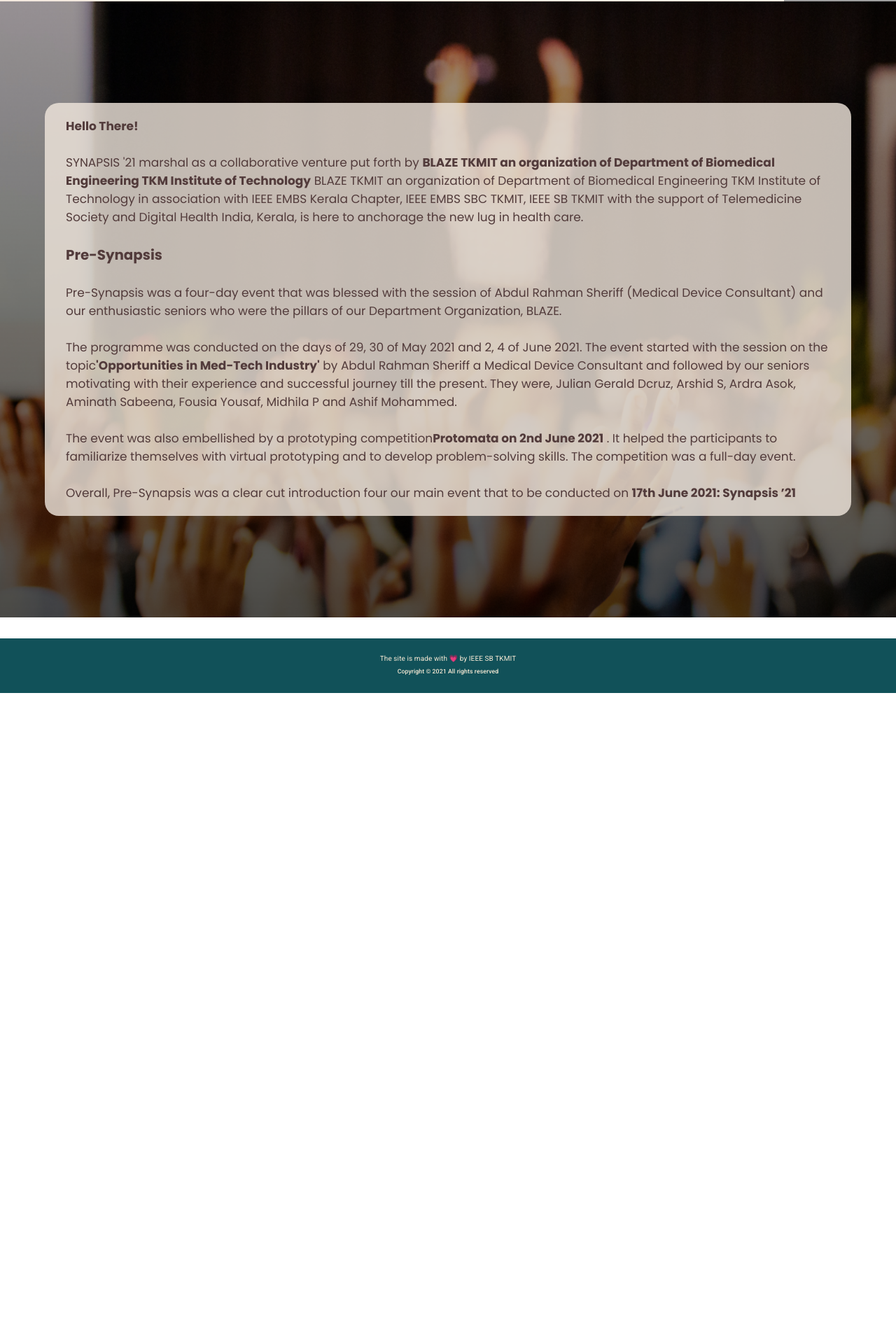
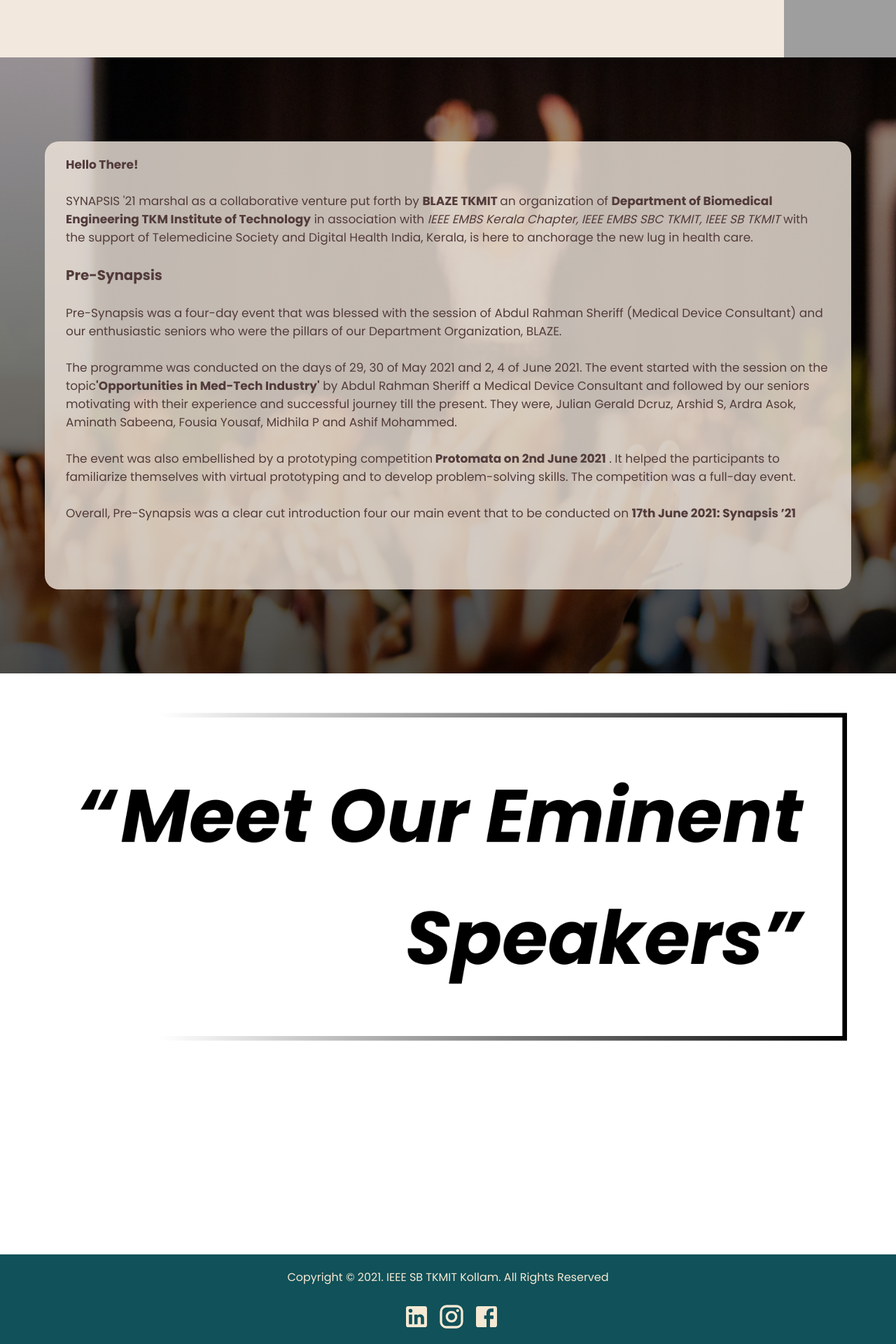
Before and after one commit to nijin26/synapsis_ieee_sb, a React (Create React App) app: page /#/ in a window 1280 px wide. Shown: the part 702-2622 px from the top of the page at 70% size. Before the commit the page ends 1692 px from the top, so only its background shows below. Built offline with nearby package versions, Linux system fonts and the light colour scheme; grey boxes are pictures that could not be loaded.

Commit message:
Home_About Section Completed

```diff
--- a/src/components/Footer/Footer.jsx
+++ b/src/components/Footer/Footer.jsx
@@ -1,22 +1,30 @@
 import React from "react";
-import classes from "./Footer.module.css";
+import styles from "./Footer.module.css";
 
-import { Typography } from "@material-ui/core";
+//Icons
+import LinkedInIcon from "@material-ui/icons/LinkedIn";
+import InstagramIcon from "@material-ui/icons/Instagram";
+import FacebookIcon from "@material-ui/icons/Facebook";
 
 const Footer = () => {
   return (
-    <div className={classes.container}>
-      <Typography variant="subtitle1" component="p" gutterBottom>
-        The site is made with 💗 by IEEE SB TKMIT
-      </Typography>
-      <Typography
-        variant="subtitle2"
-        component="p"
-        display="block"
-        gutterBottom
-      >
-        Copyright © 2021 All rights reserved
-      </Typography>
+    <div className={styles.container}>
+      <p>Copyright © 2021. IEEE SB TKMIT Kollam. All Rights Reserved</p>
+
+      <div className={styles.icons}>
+        <a
+          target="_blank"
+          href="https://www.linkedin.com/company/ieee-sb-tkmit/"
+        >
+          <LinkedInIcon fontSize="inherit" />
+        </a>
+        <a target="_blank" href="https://instagram.com/ieeesbtkmit">
+          <InstagramIcon fontSize="inherit" />
+        </a>
+        <a target="_blank" href="https://www.facebook.com/ieeetkmit/">
+          <FacebookIcon fontSize="inherit" />
+        </a>
+      </div>
     </div>
   );
 };
--- a/src/components/Footer/Footer.module.css
+++ b/src/components/Footer/Footer.module.css
@@ -8,4 +8,26 @@
   text-align: center;
   justify-content: center;
   align-items: center;
+  font-size: 1.2rem;
 }
+
+.icons {
+  width: 100%;
+  display: flex;
+  justify-content: center;
+  align-items: center;
+  font-size: 4rem;
+  margin-top: 2rem;
+}
+
+.icons > a {
+  text-decoration: none;
+  color: inherit;
+  margin-left: 1rem;
+}
+
+@media screen and (min-width: 800px) {
+  .container {
+    font-size: 1.6rem;
+  }
+}
--- a/src/index.css
+++ b/src/index.css
@@ -17,4 +17,5 @@
   overflow-x: hidden;
   font-family: "Rubik-Regular";
   font-family: "Poppins", sans-serif;
+  height: 100%;
 }
--- a/src/pages/Home/Home.jsx
+++ b/src/pages/Home/Home.jsx
@@ -4,6 +4,7 @@
 //image
 import tkmitLogo from "../../assets/hero_section/tkmit.png";
 import heroRight from "../../assets/hero_section/bg.png";
+import header from "../../assets/home/speakers_header.png";
 
 //styles
 import styles from "./Home.module.scss";
@@ -36,15 +37,16 @@
             <br />
             <br />
             SYNAPSIS '21 marshal as a collaborative venture put forth by{" "}
+            <b>BLAZE TKMIT </b> an organization of{" "}
             <b>
-              BLAZE TKMIT an organization of Department of Biomedical
-              Engineering TKM Institute of Technology
+              Department of Biomedical Engineering TKM Institute of Technology
             </b>{" "}
-            BLAZE TKMIT an organization of Department of Biomedical Engineering
-            TKM Institute of Technology in association with IEEE EMBS Kerala
-            Chapter, IEEE EMBS SBC TKMIT, IEEE SB TKMIT with the support of
-            Telemedicine Society and Digital Health India, Kerala, is here to
-            anchorage the new lug in health care.
+            in association with{" "}
+            <em>
+              IEEE EMBS Kerala Chapter, IEEE EMBS SBC TKMIT, IEEE SB TKMIT
+            </em>{" "}
+            with the support of Telemedicine Society and Digital Health India,
+            Kerala, is here to anchorage the new lug in health care.
           </p>
           <br />
           <h3>Pre-Synapsis</h3>
@@ -66,7 +68,7 @@
             <br />
             <br />
             The event was also embellished by a prototyping competition
-            <b>Protomata on 2nd June 2021</b> . It helped the participants to
+            <b> Protomata on 2nd June 2021</b> . It helped the participants to
             familiarize themselves with virtual prototyping and to develop
             problem-solving skills. The competition was a full-day event.
             <br />
@@ -76,6 +78,9 @@
           </p>
         </div>
       </section>
+      <section className={styles.speakers}>
+        <img src={header} alt="header" />
+      </section>
     </div>
   );
 };
--- a/src/pages/Home/Home.module.scss
+++ b/src/pages/Home/Home.module.scss
@@ -1,5 +1,4 @@
 .container {
-  width: 100%;
   margin: 0 auto;
   display: flex;
   flex-direction: column;
@@ -8,8 +7,8 @@
 }
 
 .hero {
+  min-height: 30vh;
   display: grid;
-  height: 55vh;
   grid-template-columns: repeat(8, 1fr);
   gap: 10;
   background: #f2e8de;
@@ -71,19 +70,20 @@
 }
 
 .about {
-  width: 100%;
-  height: 180vh;
+  min-height: 180vh;
   background: url("../../assets/home/about.png"),
     linear-gradient(to bottom, rgba(0, 0, 0, 1), rgba(0, 0, 0, 0.51));
   background-repeat: no-repeat;
-  background-position: top center;
+  background-position: center;
   background-size: cover;
   display: flex;
   justify-content: center;
   align-items: center;
 
   &_card {
+    min-height: 120vh;
     width: 90%;
+    margin: 20px auto;
     background: rgba(242, 232, 222, 0.8);
     color: #523b3b;
     border-radius: 20px;
@@ -92,10 +92,19 @@
   }
 }
 
+.speakers {
+  min-height: 100vh;
+  display: grid;
+  grid-template-columns: repeat(8, 1fr);
+  grid-gap: 10px;
+
+  & > img {
+    width: 800%;
+  }
+}
+
 @media screen and (min-width: 620px) {
   .hero {
-    height: 70vh;
-
     &_left {
       &_date {
         font-size: 2.5rem;
@@ -131,10 +140,6 @@
       }
     }
   }
-
-  .about {
-    height: 130vh;
-  }
 }
 
 @media screen and (min-width: 800px) {
@@ -158,13 +163,15 @@
     }
   }
   .about {
-    height: 110vh;
+    min-height: 110vh;
+    &_card {
+      min-height: 100vh;
+    }
   }
 }
 
 @media screen and (min-width: 1000px) {
   .hero {
-    height: 80vh;
     &_left {
       grid-column: 2/6;
       height: 90vh;
@@ -185,4 +192,10 @@
       }
     }
   }
+
+  .about {
+    &_card {
+      min-height: 80vh;
+    }
+  }
 }
```
Also changed, not shown: src/assets/home/speakers_header.png (added).
